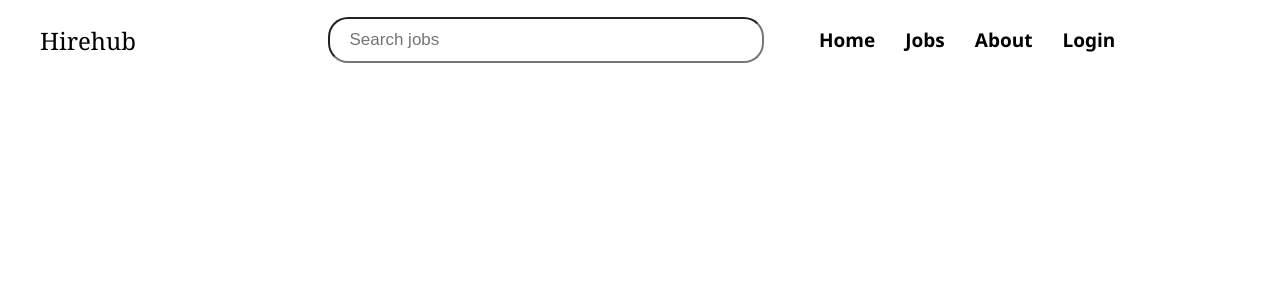
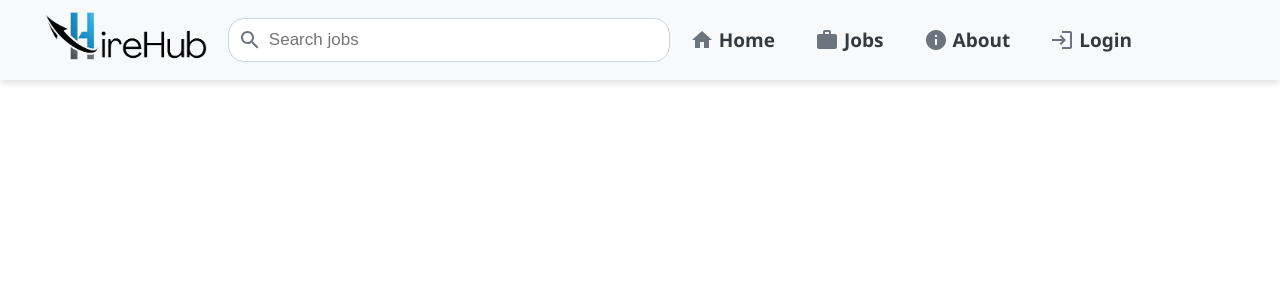
Before and after one commit to Yashgabani845/hiring-portal, a React (Create React App) app in the folder hiring-portal/: page / in a window 1280 px wide. Shown: the top 300 px of the page. Built offline with nearby package versions, Linux system fonts and the light colour scheme.

Commit message:
navbar done

```diff
--- a/hiring-portal/package.json
+++ b/hiring-portal/package.json
@@ -3,6 +3,10 @@
   "version": "0.1.0",
   "private": true,
   "dependencies": {
+    "@emotion/react": "^11.11.4",
+    "@emotion/styled": "^11.11.5",
+    "@mui/icons-material": "^5.16.1",
+    "@mui/material": "^5.16.1",
     "@testing-library/jest-dom": "^5.17.0",
     "@testing-library/react": "^13.4.0",
     "@testing-library/user-event": "^13.5.0",
--- a/hiring-portal/src/CSS/navbar.css
+++ b/hiring-portal/src/CSS/navbar.css
@@ -1,39 +1,95 @@
-.navbar{
+.navbar {
     display: flex;
     flex-direction: row;
     align-items: center;
     height: 80px;
     width: 100%;
+    background-color: #f8f9fa;
+    box-shadow: 0 4px 6px rgba(0, 0, 0, 0.1);
+  }
 
+  .logo {
+    margin-left: 40px;
+    font-family: Georgia, 'Times New Roman', Times, serif;
+    font-size: 28px;
+    font-weight: bold;
+    color: #343a40;
+    padding-top: 10px;
+    padding-bottom: 10px;
   }
-.icons{
+  .logoimg{
+    height: 65px;
+    padding-top: 10px;
+    padding-bottom: 10px;
+  }
+
+  .searchdiv {
+    display: flex;
+    align-items: center;
+    margin-left: auto;
+    margin-right: auto;
+    position: relative;
+    width: 37%;
+  }
+
+  .search {
+    height: 40px;
+    width: 100%;
+    border-radius: 16px;
+    padding-left: 40px;
+    font-size: 17px;
+    outline: none;
+    border: 1px solid #ced4da;
+    transition: all 0.3s ease;
+  }
+
+  .search:focus {
+    border-color: #80bdff;
+    box-shadow: 0 0 8px rgba(128, 189, 255, 0.5);
+  }
+
+  .search-icon {
+    position: absolute;
+    left: 10px;
+    color: #6c757d;
+  }
+
+  .icons {
     display: flex;
     flex-direction: row;
     align-items: center;
-    margin-left: 40px;
+    margin-left: auto;
+    margin-right: 10%;
   }
-.icons div{
-    margin-left: 15px;
-    margin-right: 15px;
-    width: fit-content;
+
+  .icon {
+    display: flex;
+    flex-direction: row;
+    align-items: center;
+    margin-left: 20px;
+    margin-right: 20px;
     font-size: 19px;
     font-weight: 600;
-    font-family:'Segoe UI', Tahoma, Geneva, Verdana, sans-serif;
+    font-family: 'Segoe UI', Tahoma, Geneva, Verdana, sans-serif;
+    color: #343a40;
+    cursor: pointer;
   }
-.searchdiv{
- margin-left: 15%;
 
+  .icon svg {
+    margin-right: 5px;
+    color: #6c757d;
+    transition: color 0.3s ease;
   }
-.search{
-    height: 40px;
-    width:420px;
-    border-radius: 20px;
-    padding-left: 10px;
-    font-size: 17px;
-    outline: none;
+
+  .icon:hover svg {
+    color: #007bff;
   }
-.logo{
-    margin-left: 40px;
-    font-family:Georgia, 'Times New Roman', Times, serif;
-    font-size: x-large;
+
+  .icon span {
+    display: inline;
   }
+
+  .icon:hover span {
+    display: inline;
+    margin-left: 5px;
+  }
--- a/hiring-portal/src/Components/Navbar.jsx
+++ b/hiring-portal/src/Components/Navbar.jsx
@@ -1,17 +1,45 @@
 import React from "react";
-import "../CSS/navbar.css"
-const Navbar = ()=>{
-    return(
-        <div className="navbar">
-        <div className="logo">Hirehub</div>
-        <div className="searchdiv"><input type="text" className="search" placeholder="  Search jobs" name="" id="" /></div>
-        <div className="icons">
-            <div className="home">Home</div>
-            <div className="jobs">Jobs</div>
-            <div className="aboutus">About</div>
-            <div className="login">Login</div>
+import "../CSS/navbar.css";
+import HomeIcon from "@mui/icons-material/Home";
+import WorkIcon from "@mui/icons-material/Work";
+import InfoIcon from "@mui/icons-material/Info";
+import LoginIcon from "@mui/icons-material/Login";
+import SearchIcon from "@mui/icons-material/Search";
+import logo from "../logo.png"
+const Navbar = () => {
+  return (
+    <div className="navbar">
+      <div className="logo"><img className="logoimg" src={logo} alt="" /></div>
+      <div className="searchdiv">
+        <input
+          type="text"
+          className="search"
+          placeholder="Search jobs"
+          name=""
+          id=""
+        />
+        <SearchIcon className="search-icon" />
+      </div>
+      <div className="icons">
+        <div className="icon home">
+          <HomeIcon />
+          <span>Home</span>
         </div>
+        <div className="icon jobs">
+          <WorkIcon />
+          <span>Jobs</span>
         </div>
-    )
-}
+        <div className="icon aboutus">
+          <InfoIcon />
+          <span>About</span>
+        </div>
+        <div className="icon login">
+          <LoginIcon />
+          <span>Login</span>
+        </div>
+      </div>
+    </div>
+  );
+};
+
 export default Navbar;
```
Also changed, not shown: hiring-portal/src/logo.png (added), 1 other file (tests, documents, lock files or other folders). Lines whose indentation alone changed are shown as unchanged.
